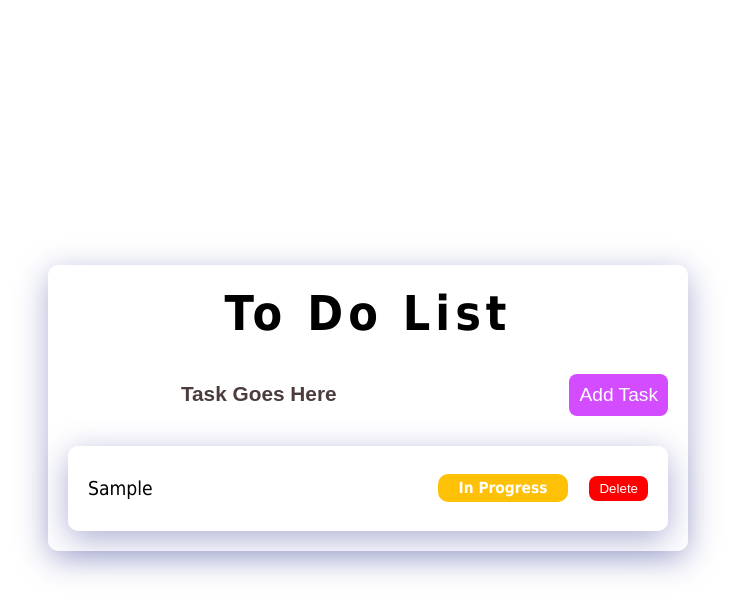
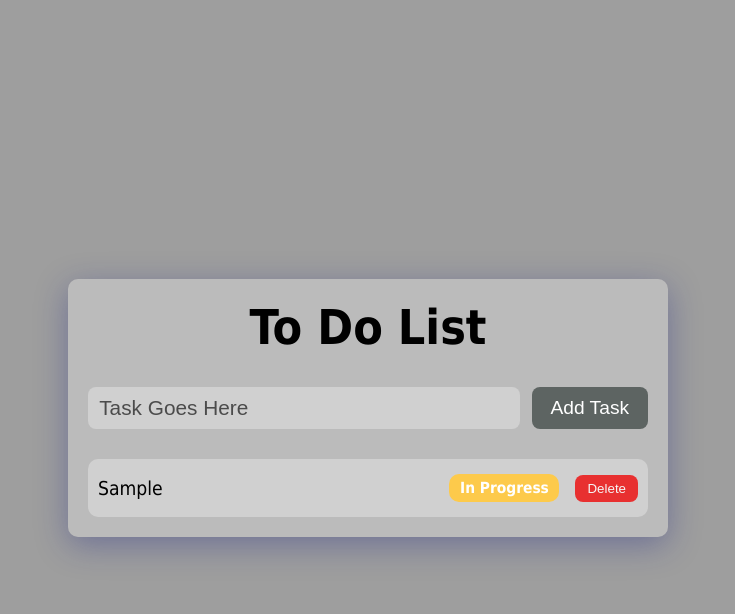
Before and after one commit to Abdullah963039/todo-list, a plain HTML site: page index.html in a window 1280 px wide. Both pictures are taken after typing "Sample" into the empty fields and a click on the input "Add Task". Shown: the whole page, without its empty margins (272-1007 px from the left). Drawn offline with Linux system fonts and the light colour scheme.

Commit message:
Modifie Files

```diff
--- a/index.html
+++ b/index.html
@@ -1,10 +1,9 @@
 <html lang="en">
-
   <head>
-    <meta charset="UTF-8">
-    <meta http-equiv="X-UA-Compatible" content="IE=edge">
-    <meta name="viewport" content="width=device-width, initial-scale=1.0">
-    <link rel="stylesheet" href="style.css">
+    <meta charset="UTF-8" />
+    <meta http-equiv="X-UA-Compatible" content="IE=edge" />
+    <meta name="viewport" content="width=device-width, initial-scale=1.0" />
+    <link rel="stylesheet" href="style.css" />
     <title>ToDo List</title>
   </head>
 
@@ -12,16 +11,12 @@
     <div class="todo">
       <div class="form">
         <h1 class="heading">To Do List</h1>
-            <input type="text" id="task-input" placeholder="Task Goes Here">
-            <input type="submit" value="Add Task" id="addTask">
+        <input type="text" id="task-input" placeholder="Task Goes Here" />
+        <input type="submit" value="Add Task" id="addTask" />
       </div>
-        <div class="task-container tasks">
-            Tasks Will Go Here
-        </div>
+      <div class="task-container tasks">Tasks Will Go Here</div>
     </div>
 
     <script src="main.js"></script>
-
   </body>
-
 </html>
--- a/main.js
+++ b/main.js
@@ -1,7 +1,6 @@
 const taskInput = document.getElementById("task-input");
 const addTask = document.getElementById("addTask");
 const taskContainer = document.querySelector(".tasks");
-
 
 // Declare An Empty Array To Store Tasks
 let arrOfTasks;
@@ -16,22 +15,17 @@ if (localStorage.getItem("tasks")) {
   arrOfTasks = [];
 }
 
-
 // Events
 addTask.onclick = createNewTask;
 
-
-taskContainer.addEventListener("click", e => {
+taskContainer.addEventListener("click", (e) => {
   if (e.target.classList.contains("delete")) {
-        deleteTask(e.target)
+    deleteTask(e.target);
   }
-})
-taskContainer.addEventListener("dblclick", e => {
-    if (e.target.classList.contains("task")) {
-        // console.log(e.target);
-        doneToggler(e.target)
+  if (e.target.classList.contains("status")) {
+    doneToggler(e.target.parentElement.parentElement);
   }
-})
+});
 
 // Functions
 function createNewTask() {
@@ -55,8 +49,7 @@ function createNewTask() {
     // Create Tasks
     createTasks(arrOfTasks);
     // Save Tasks In Local Storage
-        updateData(arrOfTasks)
-
+    updateData(arrOfTasks);
 
     taskInput.value = "";
   } else {
@@ -69,60 +62,58 @@ function createTasks(tasks = []) {
   taskContainer.innerHTML = "";
 
   // Looping On Every Task
-    tasks.forEach(task => {
+  tasks.forEach((task) => {
     // Fetch Task Title
     let title = task.title;
     // Create Task Div
-        let div = document.createElement("div");
-        div.className = "task";
-        div.setAttribute("data-id", task.id)
-        div.appendChild(document.createTextNode(title));
+    let taskDiv = document.createElement("div");
+    let innerDiv = document.createElement("div");
+    taskDiv.className = "task";
+    taskDiv.setAttribute("data-id", task.id);
+    taskDiv.appendChild(document.createTextNode(title));
     // Create Status Span
     let span = document.createElement("span");
-        span.className = 'status';
+    span.className = "status";
     if (task.completed) {
       span.classList.add("done");
-            span.appendChild(document.createTextNode("Completed"))
+      span.appendChild(document.createTextNode("Completed"));
     } else {
       span.classList.add("in-progress");
-            span.appendChild(document.createTextNode("In Progress"))
+      span.appendChild(document.createTextNode("In Progress"));
     }
-        div.appendChild(span)
+    innerDiv.appendChild(span);
     // Create Delete Button
     let button = document.createElement("button");
     button.className = "delete";
-        button.innerText = "Delete"
-        div.appendChild(button);
+    button.innerText = "Delete";
+    innerDiv.appendChild(button);
+    // Add Inner Div To Task Div
+    taskDiv.appendChild(innerDiv);
     // Add Final Task Div To Container
-        taskContainer.appendChild(div);
-
-    })
-
+    taskContainer.appendChild(taskDiv);
+  });
 }
 
 function updateData(tasks = []) {
-    window.localStorage.setItem("tasks",
-        JSON.stringify(tasks)
-    )
+  window.localStorage.setItem("tasks", JSON.stringify(tasks));
 }
 
 function deleteTask(btn) {
-    let id = parseInt(btn.parentElement.getAttribute("data-id"));
-    btn.parentElement.remove();
-    arrOfTasks = arrOfTasks.filter(task => task.id !== id);
+  let id = parseInt(btn.parentElement.parentElement.getAttribute("data-id"));
+  btn.parentElement.parentElement.remove();
+  arrOfTasks = arrOfTasks.filter((task) => task.id !== id);
   updateData(arrOfTasks);
 }
 
-
 function doneToggler(task) {
   let id = task.getAttribute("data-id");
-    arrOfTasks.map(task => {
+  arrOfTasks.map((task) => {
     if (task.id == id) {
-            task.completed ? task.completed = false : task.completed = true;
-            console.log(task);
+      // Toggle Values
+      task.completed = !task.completed;
     }
-    })
-    task.classList.toggle("done")
-    updateData(arrOfTasks)
-    createTasks(arrOfTasks)
+  });
+  task.classList.toggle("done");
+  updateData(arrOfTasks);
+  createTasks(arrOfTasks);
 }
--- a/style.css
+++ b/style.css
@@ -5,18 +5,18 @@ body {
     align-items: center;
     overflow: hidden;
     font-family: Tahoma;
+    background-color: #9e9e9e;
 }
 
 *:not(input) {
     user-select: none;
+    box-sizing: border-box;
 }
 
 .todo {
     padding: 20px;
     background: rgba(255, 255, 255, 0.3);
     box-shadow: 0 8px 32px 0 rgba(31, 38, 135, 0.37);
-    backdrop-filter: blur(6px);
-    -webkit-backdrop-filter: blur(6px);
     border-radius: 10px;
     max-width: 600px;
     width: 600px;
@@ -26,12 +26,11 @@ body {
 .form {
     display: flex;
     flex-flow: row wrap;
-    column-gap: 20%;
+    column-gap: 2%;
 }
 
 .form h1 {
     flex: 1 1 100%;
-    letter-spacing: 5px;
     text-align: center;
     font-size: 3rem;
     font-weight: 600;
@@ -39,25 +38,24 @@ body {
 }
 
 .form #task-input {
-    padding: 5px 10px;
+    padding: .5rem .7rem;
     flex: 1 1 60%;
-    background: transparent;
+    background: rgba(255, 255, 255, 0.3);
     outline: none;
     border: none;
     color: black;
-    border-bottom: 2px solid rgba(255, 255, 255, 0.3);
-    text-align: center;
+    text-align: start;
     font-size: 1.3rem;
+    border-radius: .5rem;
 }
 
 .form #task-input::placeholder {
-    color: #4c3c3c;
-    font-weight: 700;
+    color: #4b4b4b;
 }
 
 .form #addTask {
     flex: 1;
-    background: rgba(192, 0, 255, .7);
+    background: #5d6462;
     color: #fff;
     font-weight: 500;
     font-size: 1.2rem;
@@ -70,58 +68,58 @@ body {
     transition: .5s;
 }
 
-.form #addTask:hover {
-    background: rgba(192, 0, 255, 1);
-}
-
 .task-container {
-    background: rgba(255, 255, 255, 0.3);
-    box-shadow: 0 8px 32px 0 rgba(31, 38, 135, 0.37);
-    backdrop-filter: blur(6px);
-    -webkit-backdrop-filter: blur(6px);
+    background: rgba(255, 255, 255, 0.302);
     border-radius: 10px;
     margin-top: 30px;
-    padding: 10px;
 }
 
 .task {
-    padding: 20px 10px;
+    padding: 15px 10px;
     display: flex;
     align-items: center;
     text-transform: capitalize;
     font-size: 1.2rem;
-    position: relative;
+    justify-content: space-between;
 }
 
 .task:not(:last-child) {
     border-bottom: 1px solid #a7a2a2;
 }
 
+.task div {
+    display: flex;
+    align-items: center;
+    justify-content: space-between;
+    gap: 1rem;
+}
+
 .task .delete {
-    padding: 5px 10px;
-    background: red;
+    padding: 6px 12px;
+    background: #ee0909;
     border: none;
     outline: none;
     border-radius: 8px;
     color: white;
-    font-weight: 500;
-    margin-left: auto;
     cursor: pointer;
+    opacity: .8;
+    transition: 300ms;
 }
 
-/* Done */
+.task .delete:hover {
+    opacity: 1;
+}
+
 .task .status {
-    position: absolute;
-    top: 50%;
-    transform: translateY(-50%);
     padding: 5px 10px;
-    right: 90;
     font-size: 0.8em;
     font-weight: 600;
     text-align: center;
     min-width: 110px;
     color: #fff;
     border-radius: 10px;
+    cursor: pointer;
+    transition: 300ms;
 }
 
 .task .status.done {
@@ -129,5 +127,26 @@ body {
 }
 
 .task .status.in-progress {
+    background-color: #fdca4b;
+}
+
+.task .status.in-progress:hover {
     background-color: #ffc107;
 }
+
+
+@media screen and (width < 446px) {
+    #task-input {
+        margin-bottom: 1rem;
+    }
+
+    .task {
+        flex-direction: column;
+        gap: 1rem;
+        align-items: flex-start;
+    }
+
+    .task div {
+        width: 100%;
+    }
+}
```
Lines whose indentation alone changed are shown as unchanged.
